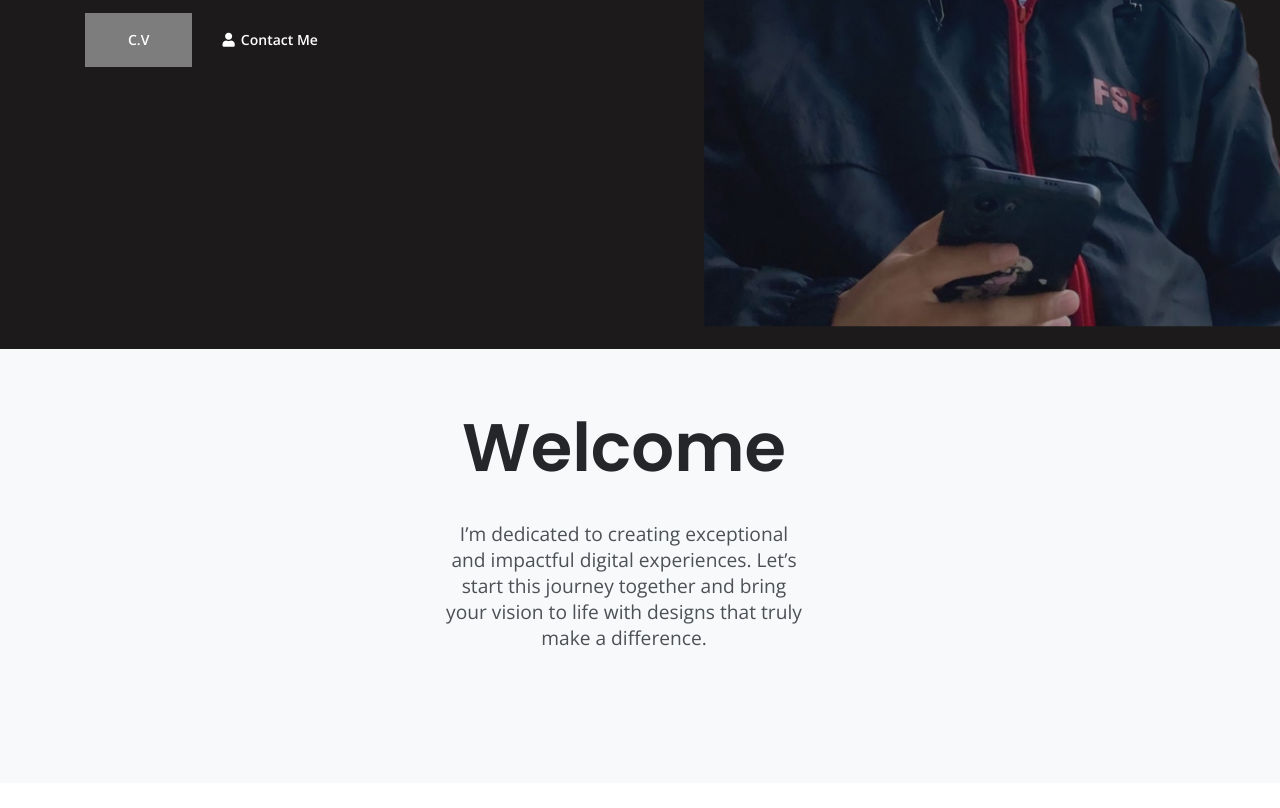
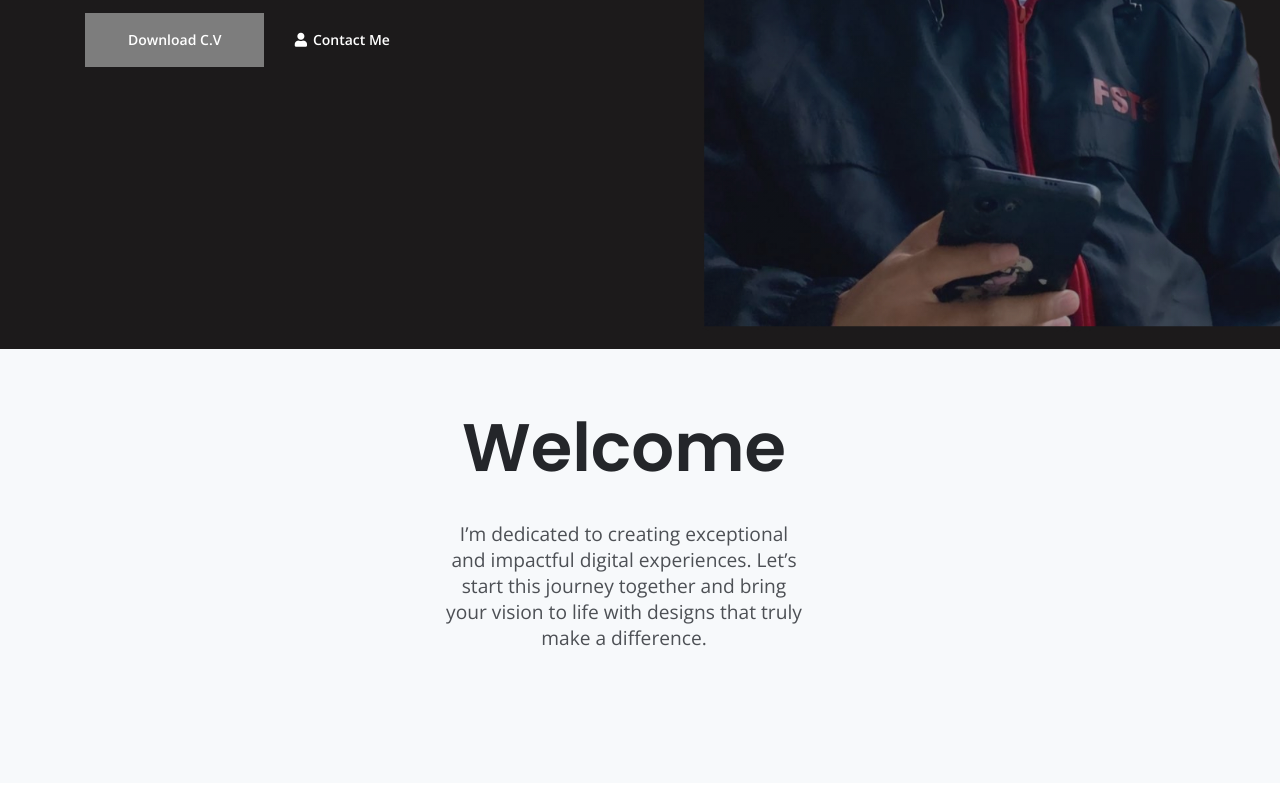
Before and after one commit to 09466502232wW/cristangenerillo-portfolio, a plain HTML site: page index.html in a window 1280 px wide. Shown: the part 489-1297 px from the top of the page. Drawn offline with nearby package versions, Linux system fonts and the light colour scheme.

Commit message:
Update index.html

```diff
--- a/index.html
+++ b/index.html
@@ -81,7 +81,7 @@
                     <div class="text-container">
                         <h1 class="h1-large" id="name">Cristan Generillo</h1>
                         <h1 class="h1-large"  id="name1">UI & UX Designer</h1>
-                        <a class="btn-solid-lg page-scroll" href="Generillo_CV.pdf" download="Cristan_Generillo_CV">C.V</a>
+                        <a class="btn-solid-lg page-scroll" href="https://drive.google.com/uc?export=download&id=1IkHgycwomwGh_XRKySPejKP8rtLTax7y" download="Cristan_Generillo_CV">Download C.V</a>
                         <a class="btn-outline-lg page-scroll" href="#contact"><i class="fas fa-user"></i>Contact Me</a>
                     </div> <!-- end of text-container -->
                 </div> <!-- end of col -->
```
